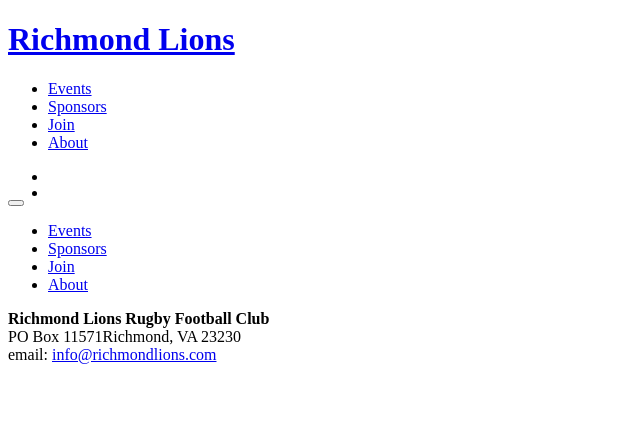
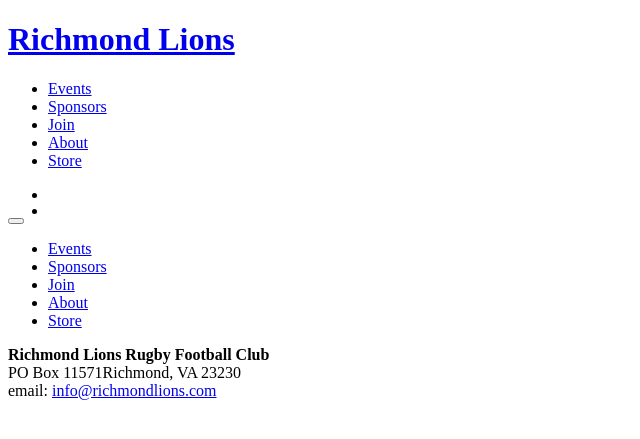
Before and after one commit to jasennett/lions-web, a Yii app: the page made by application/views/layouts/main.php in a window 1280 px wide. Shown: the top 439 px of the page, without its empty margins (0-640 px from the left). Run offline with PHP 8.4 and a stand-in for Yii, Linux system fonts and the light colour scheme; the template is opened without the code that fills it, so the values that code supplies are empty; some libraries are stand-ins or nearby versions.

Commit message:
Add store link to header

```diff
--- a/application/views/layouts/main.php
+++ b/application/views/layouts/main.php
@@ -41,6 +41,7 @@
                     <li><?=CHtml::link('Sponsors', $this->createUrl('site/sponsors'))?></li>
                     <li><?=CHtml::link('Join', $this->createUrl('site/join'))?></li>
                     <li><?=CHtml::link('About', $this->createUrl('site/about'))?></li>
+                    <li><?=CHtml::link('Store', 'https://mkt.com/richmond-lions-rugby-fc')?></li>
                 </ul>
 
                 <ul class="social">
@@ -79,6 +80,7 @@
             <li><?=CHtml::link('Sponsors', $this->createUrl('site/sponsors'))?></li>
             <li><?=CHtml::link('Join', $this->createUrl('site/join'))?></li>
             <li><?=CHtml::link('About', $this->createUrl('site/about'))?></li>
+            <li><?=CHtml::link('Store', 'https://mkt.com/richmond-lions-rugby-fc')?></li>
         </ul>
     </nav>
 
```
